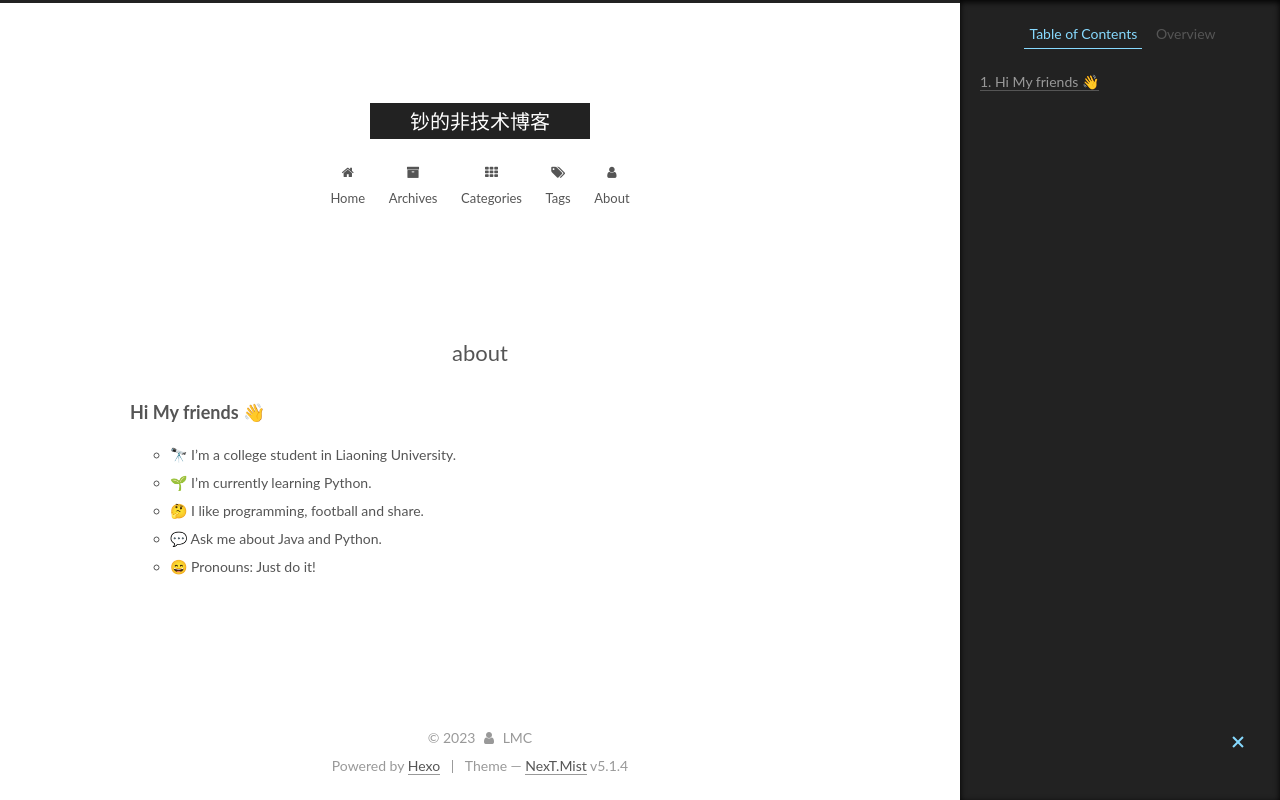
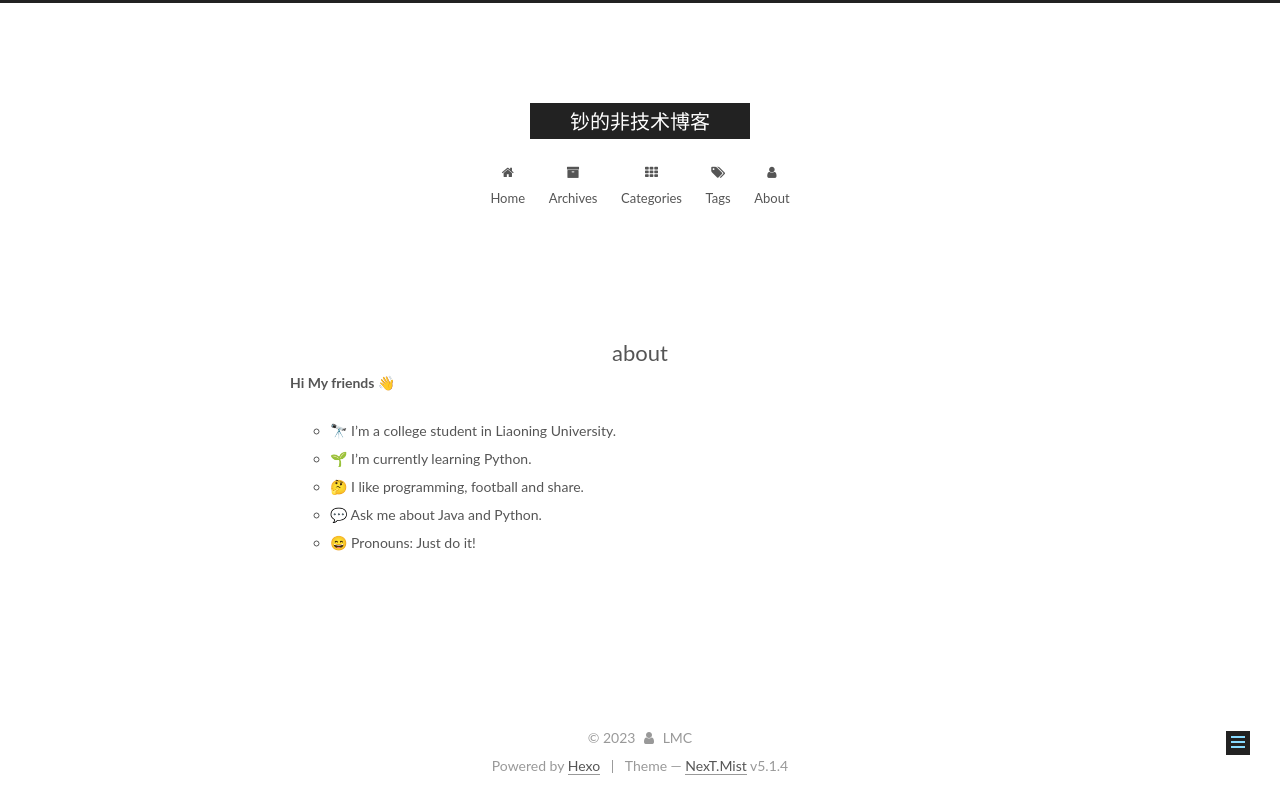
Before and after one commit to TheonlyCR7/TheonlyCR7.github.io, a plain HTML site: page about/index.html in a window 1280 px wide. Drawn offline with Linux system fonts and the light colour scheme.

Commit message:
Site updated: 2023-06-29 12:31:19

```diff
--- a/about/index.html
+++ b/about/index.html
@@ -79,15 +79,15 @@
 
 
 
-<meta name="description" content="Hi My friends 👋 🔭 I’m a college student in Liaoning University. 🌱 I’m currently learning Python. 🤔 I like programming, football and share. 💬 Ask me about Java and Python. 😄 Pronouns: Just do it!">
+<meta name="description" content="Hi My friends 👋  🔭 I’m a college student in Liaoning University. 🌱 I’m currently learning Python. 🤔 I like programming, football and share. 💬 Ask me about Java and Python. 😄 Pronouns: Just do it">
 <meta property="og:type" content="website">
 <meta property="og:title" content="about">
 <meta property="og:url" content="http://example.com/about/index.html">
 <meta property="og:site_name" content="钞的非技术博客">
-<meta property="og:description" content="Hi My friends 👋 🔭 I’m a college student in Liaoning University. 🌱 I’m currently learning Python. 🤔 I like programming, football and share. 💬 Ask me about Java and Python. 😄 Pronouns: Just do it!">
+<meta property="og:description" content="Hi My friends 👋  🔭 I’m a college student in Liaoning University. 🌱 I’m currently learning Python. 🤔 I like programming, football and share. 💬 Ask me about Java and Python. 😄 Pronouns: Just do it">
 <meta property="og:locale" content="en_US">
 <meta property="article:published_time" content="2023-06-29T03:03:09.000Z">
-<meta property="article:modified_time" content="2023-06-29T03:56:30.671Z">
+<meta property="article:modified_time" content="2023-06-29T03:58:13.173Z">
 <meta property="article:author" content="LMC">
 <meta name="twitter:card" content="summary">
 
@@ -267,7 +267,8 @@
       <div class="post-body">
 
 
-          <h3 id="Hi-My-friends-👋"><a href="#Hi-My-friends-👋" class="headerlink" title="Hi My friends 👋"></a>Hi My friends 👋</h3><ul>
+          <p><strong>Hi My friends 👋</strong></p>
+<ul>
 <li>🔭 I’m a college student in Liaoning University.</li>
 <li>🌱 I’m currently learning Python.</li>
 <li>🤔 I like programming, football and share.</li>
@@ -316,17 +317,8 @@
 
 
 
-        <ul class="sidebar-nav motion-element">
-          <li class="sidebar-nav-toc sidebar-nav-active" data-target="post-toc-wrap">
-            Table of Contents
-          </li>
-          <li class="sidebar-nav-overview" data-target="site-overview-wrap">
-            Overview
-          </li>
-        </ul>
 
-
-      <section class="site-overview-wrap sidebar-panel">
+      <section class="site-overview-wrap sidebar-panel sidebar-panel-active">
         <div class="site-overview">
           <div class="site-author motion-element" itemprop="author" itemscope itemtype="http://schema.org/Person">
 
@@ -386,22 +378,6 @@
         </div>
       </section>
 
-
-      <!--noindex-->
-        <section class="post-toc-wrap motion-element sidebar-panel sidebar-panel-active">
-          <div class="post-toc">
-
-
-
-
-
-
-              <div class="post-toc-content"><ol class="nav"><li class="nav-item nav-level-3"><a class="nav-link" href="#Hi-My-friends-%F0%9F%91%8B"><span class="nav-number">1.</span> <span class="nav-text">Hi My friends 👋</span></a></li></ol></div>
-
-
-          </div>
-        </section>
-      <!--/noindex-->
 
 
 
```
